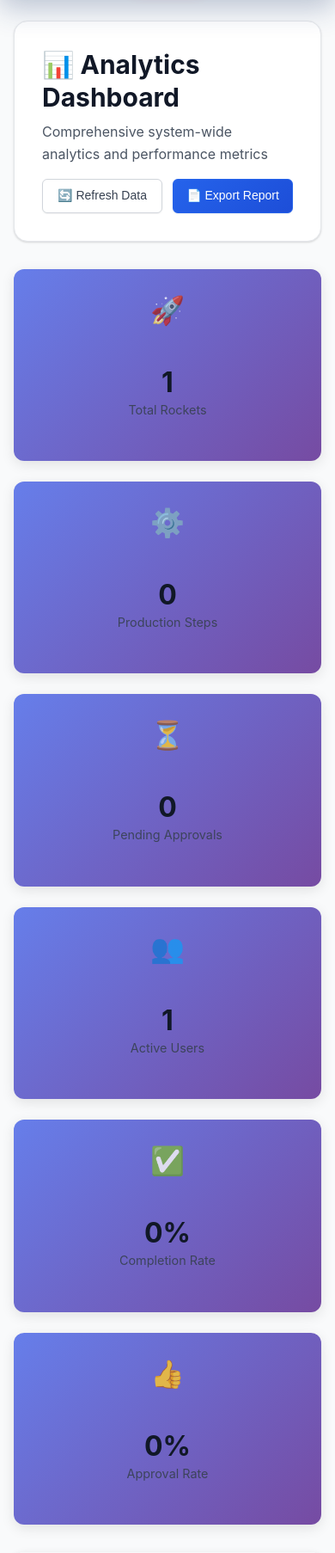
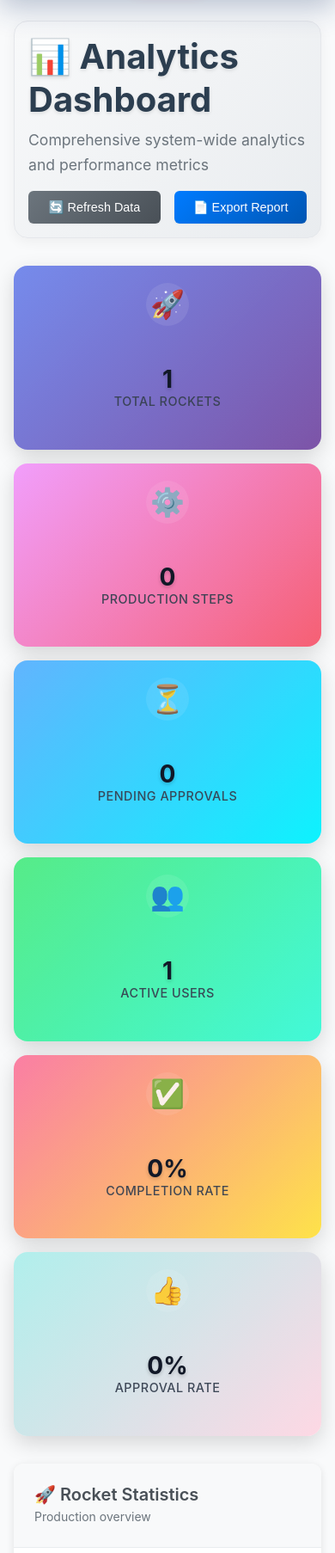
Before and after one commit to roan2008/dpti-rocket-system, a PHP site: page /dpti-rocket-system/views/analytics_dashboard_view.php in a window 390 px wide. Shown: the part 227-2033 px from the top of the page at 86% size. Run offline with PHP 8.4, Linux system fonts and the light colour scheme; the visitor is signed in with stand-in values (Sample User, id 1); tables that the repository leaves empty hold one stand-in row (values such as "Sample post").

Commit message:
style: Enhance analytics dashboard styling with responsive design and improved card layouts

```diff
--- a/views/analytics_dashboard_view.php
+++ b/views/analytics_dashboard_view.php
@@ -534,10 +534,76 @@ function generateCSVReport() {
 
 <!-- Analytics Dashboard Specific Styling -->
 <style>
+/* Page Header */
+.page-header {
+    background: linear-gradient(135deg, #f8f9fa 0%, #e9ecef 100%);
+    padding: 2rem;
+    margin-bottom: 2rem;
+    border-radius: 16px;
+    box-shadow: 0 4px 15px rgba(0, 0, 0, 0.05);
+}
+
+.page-header-content {
+    display: flex;
+    justify-content: space-between;
+    align-items: center;
+    max-width: 1200px;
+    margin: 0 auto;
+}
+
+.page-title-section h1 {
+    margin: 0;
+    font-size: 2.5rem;
+    font-weight: 700;
+    color: #2c3e50;
+    text-shadow: 0 2px 4px rgba(0, 0, 0, 0.1);
+}
+
+.page-description {
+    margin: 0.5rem 0 0 0;
+    color: #6c757d;
+    font-size: 1.1rem;
+    font-weight: 400;
+}
+
+.page-actions {
+    display: flex;
+    gap: 1rem;
+}
+
+.btn {
+    padding: 0.75rem 1.5rem;
+    border: none;
+    border-radius: 8px;
+    font-weight: 600;
+    font-size: 0.9rem;
+    cursor: pointer;
+    transition: all 0.3s ease;
+    text-decoration: none;
+    display: inline-flex;
+    align-items: center;
+    gap: 0.5rem;
+}
+
+.btn:hover {
+    transform: translateY(-2px);
+    box-shadow: 0 4px 15px rgba(0, 0, 0, 0.2);
+}
+
+.btn-primary {
+    background: linear-gradient(135deg, #007bff 0%, #0056b3 100%);
+    color: white;
+}
+
+.btn-secondary {
+    background: linear-gradient(135deg, #6c757d 0%, #495057 100%);
+    color: white;
+}
+
 /* Analytics Summary Cards */
 .analytics-summary {
     display: grid;
-    grid-template-columns: repeat(auto-fit, minmax(200px, 1fr));
+    grid-template-columns: repeat(3, 1fr);
     gap: 1.5rem;
     margin-bottom: 2rem;
 }
@@ -545,34 +611,94 @@ function generateCSVReport() {
 .summary-card {
     background: linear-gradient(135deg, #667eea 0%, #764ba2 100%);
     color: white;
-    padding: 1.5rem;
-    border-radius: 12px;
+    padding: 2rem;
+    border-radius: 16px;
     display: flex;
+    flex-direction: column;
     align-items: center;
+    text-align: center;
     gap: 1rem;
-    box-shadow: 0 4px 15px rgba(0, 0, 0, 0.1);
-    transition: transform 0.3s ease;
+    box-shadow: 0 8px 25px rgba(0, 0, 0, 0.15);
+    transition: all 0.3s ease;
+    position: relative;
+    overflow: hidden;
+}
+
+.summary-card::before {
+    content: '';
+    position: absolute;
+    top: 0;
+    left: 0;
+    right: 0;
+    bottom: 0;
+    background: linear-gradient(135deg, rgba(255, 255, 255, 0.1) 0%, rgba(255, 255, 255, 0.05) 100%);
+    pointer-events: none;
 }
 
 .summary-card:hover {
-    transform: translateY(-2px);
+    transform: translateY(-5px);
+    box-shadow: 0 12px 35px rgba(0, 0, 0, 0.2);
 }
 
 .summary-card .card-icon {
-    font-size: 2rem;
-    opacity: 0.8;
+    font-size: 3rem;
+    opacity: 0.9;
+    margin-bottom: 0.5rem;
+    background: rgba(255, 255, 255, 0.1);
+    width: 80px;
+    height: 80px;
+    border-radius: 50%;
+    display: flex;
+    align-items: center;
+    justify-content: center;
+    backdrop-filter: blur(10px);
+}
+
+.summary-card .card-content {
+    z-index: 1;
 }
 
 .summary-card .card-content h3 {
     margin: 0;
-    font-size: 2rem;
-    font-weight: bold;
+    font-size: 2.5rem;
+    font-weight: 700;
+    line-height: 1;
+    text-shadow: 0 2px 4px rgba(0, 0, 0, 0.2);
 }
 
 .summary-card .card-content p {
     margin: 0;
-    opacity: 0.9;
-    font-size: 0.9rem;
+    opacity: 0.95;
+    font-size: 1rem;
+    font-weight: 500;
+    text-transform: uppercase;
+    letter-spacing: 0.5px;
+}
+
+/* Different color schemes for cards */
+.summary-card:nth-child(1) {
+    background: linear-gradient(135deg, #667eea 0%, #764ba2 100%);
+}
+
+.summary-card:nth-child(2) {
+    background: linear-gradient(135deg, #f093fb 0%, #f5576c 100%);
+}
+
+.summary-card:nth-child(3) {
+    background: linear-gradient(135deg, #4facfe 0%, #00f2fe 100%);
+}
+
+.summary-card:nth-child(4) {
+    background: linear-gradient(135deg, #43e97b 0%, #38f9d7 100%);
+}
+
+.summary-card:nth-child(5) {
+    background: linear-gradient(135deg, #fa709a 0%, #fee140 100%);
+}
+
+.summary-card:nth-child(6) {
+    background: linear-gradient(135deg, #a8edea 0%, #fed6e3 100%);
+    color: #333;
 }
 
 /* Analytics Grid */
@@ -791,18 +917,38 @@ function generateCSVReport() {
 }
 
 /* Responsive Design */
+@media (max-width: 1200px) {
+    .analytics-summary {
+        grid-template-columns: repeat(2, 1fr);
+    }
+}
+
 @media (max-width: 768px) {
     .analytics-summary {
         grid-template-columns: repeat(2, 1fr);
+        gap: 1rem;
+    }
+
+    .summary-card {
+        padding: 1.5rem;
+    }
+
+    .summary-card .card-icon {
+        width: 60px;
+        height: 60px;
+        font-size: 2.5rem;
+    }
+
+    .summary-card .card-content h3 {
+        font-size: 2rem;
+    }
+
+    .summary-card .card-content p {
+        font-size: 0.9rem;
     }
 
     .analytics-grid {
         grid-template-columns: 1fr;
-    }
-
-    .summary-card {
-        flex-direction: column;
-        text-align: center;
     }
 
     .chart-container {
@@ -815,8 +961,36 @@ function generateCSVReport() {
         grid-template-columns: 1fr;
     }
 
+    .summary-card {
+        padding: 1.25rem;
+    }
+
+    .summary-card .card-icon {
+        width: 50px;
+        height: 50px;
+        font-size: 2rem;
+    }
+
+    .summary-card .card-content h3 {
+        font-size: 1.75rem;
+    }
+
     .metrics-grid {
         grid-template-columns: 1fr;
+    }
+
+    .page-header {
+        padding: 1rem;
+    }
+
+    .page-header-content {
+        flex-direction: column;
+        gap: 1rem;
+    }
+
+    .page-actions {
+        width: 100%;
+        justify-content: center;
     }
 }
 </style>
```
